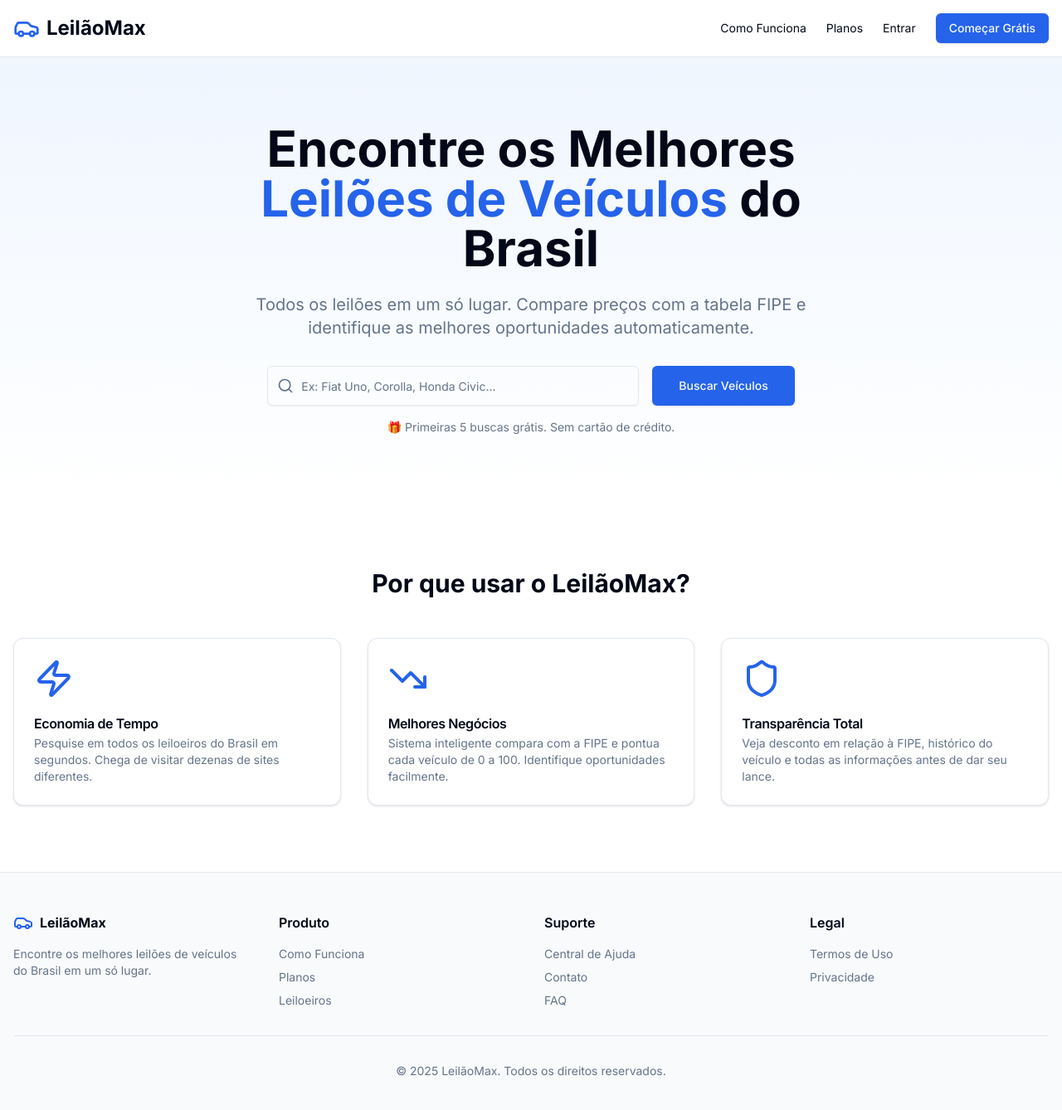
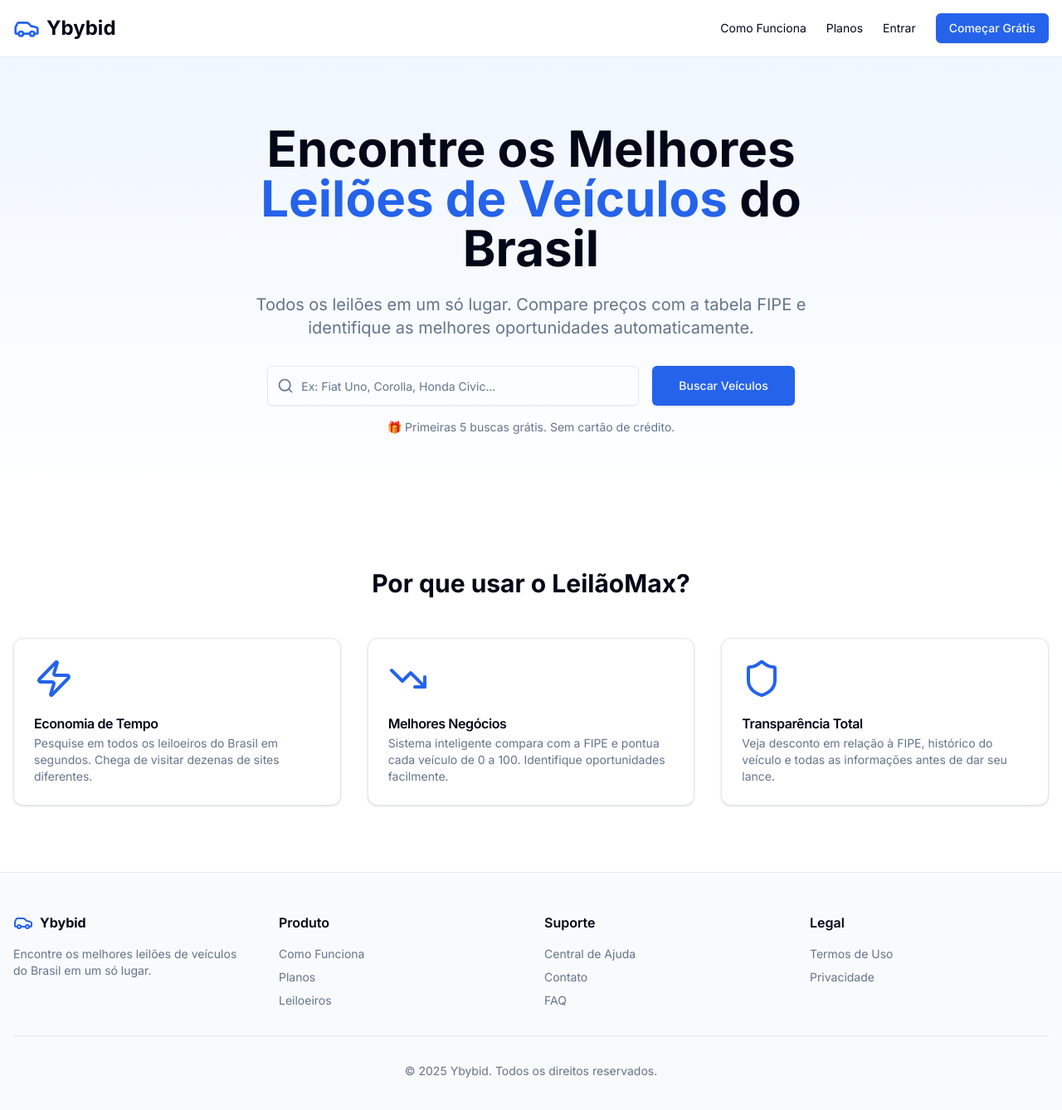
Before and after one commit to ybycrew/leilaoapp, a Next.js app: page / in a window 1280 px wide. Shown: the top 1338 px of the page at 83% size. Built offline with nearby package versions, Linux system fonts and the light colour scheme.

Commit message:
refactor: renomear projeto de LeilãoMax para Ybybid

```diff
--- a/package.json
+++ b/package.json
@@ -1,5 +1,5 @@
 {
-  "name": "leilaoapp",
+  "name": "ybybid",
   "version": "0.1.0",
   "private": true,
   "scripts": {
--- a/src/app/entrar/page.tsx
+++ b/src/app/entrar/page.tsx
@@ -100,7 +100,7 @@ export default function EntrarPage() {
           <div className="h-12 w-12 bg-primary rounded-lg flex items-center justify-center">
             <Car className="h-7 w-7 text-white" />
           </div>
-          <span className="font-bold text-2xl">LeilãoMax</span>
+          <span className="font-bold text-2xl">Ybybid</span>
         </Link>
 
         {/* Card Principal */}
--- a/src/app/page.tsx
+++ b/src/app/page.tsx
@@ -12,7 +12,7 @@ export default function Home() {
         <div className="container mx-auto px-4 py-4 flex items-center justify-between">
           <div className="flex items-center gap-2">
             <Car className="h-8 w-8 text-primary" />
-            <h1 className="text-2xl font-bold">LeilãoMax</h1>
+            <h1 className="text-2xl font-bold">Ybybid</h1>
           </div>
           <nav className="hidden md:flex items-center gap-6">
             <Link href="/#como-funciona" className="text-sm hover:text-primary">Como Funciona</Link>
@@ -99,7 +99,7 @@ export default function Home() {
             <div>
               <div className="flex items-center gap-2 mb-4">
                 <Car className="h-6 w-6 text-primary" />
-                <span className="font-bold">LeilãoMax</span>
+                <span className="font-bold">Ybybid</span>
               </div>
               <p className="text-sm text-muted-foreground">
                 Encontre os melhores leilões de veículos do Brasil em um só lugar.
@@ -130,7 +130,7 @@ export default function Home() {
             </div>
           </div>
           <div className="border-t mt-8 pt-8 text-center text-sm text-muted-foreground">
-            <p>© 2025 LeilãoMax. Todos os direitos reservados.</p>
+            <p>© 2025 Ybybid. Todos os direitos reservados.</p>
           </div>
         </div>
       </footer>
--- a/src/app/planos/page.tsx
+++ b/src/app/planos/page.tsx
@@ -64,9 +64,9 @@ export default function PlanosPage() {
         <div className="container mx-auto px-4 py-4 flex items-center justify-between">
           <Link href="/" className="flex items-center gap-2">
             <div className="h-8 w-8 bg-primary rounded-lg flex items-center justify-center">
-              <span className="text-white font-bold text-lg">L</span>
+              <span className="text-white font-bold text-lg">Y</span>
             </div>
-            <span className="font-bold text-xl">LeilãoMax</span>
+            <span className="font-bold text-xl">Ybybid</span>
           </Link>
           <nav className="flex items-center gap-4">
             <Link href="/entrar">
@@ -244,7 +244,7 @@ export default function PlanosPage() {
       {/* Footer */}
       <footer className="border-t py-12 bg-gray-50">
         <div className="container mx-auto px-4 text-center text-muted-foreground">
-          <p>&copy; 2025 LeilãoMax. Todos os direitos reservados.</p>
+          <p>&copy; 2025 Ybybid. Todos os direitos reservados.</p>
         </div>
       </footer>
     </div>
```
